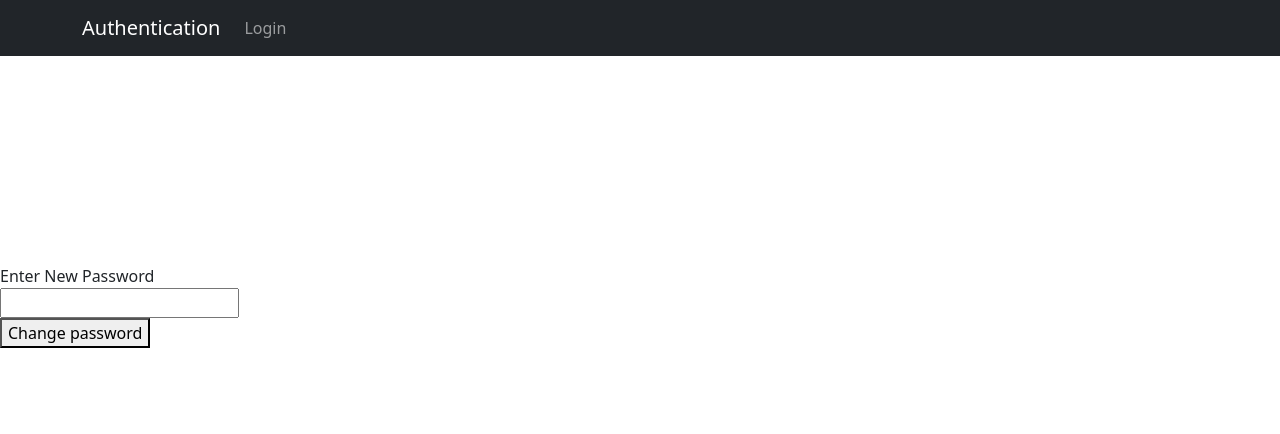
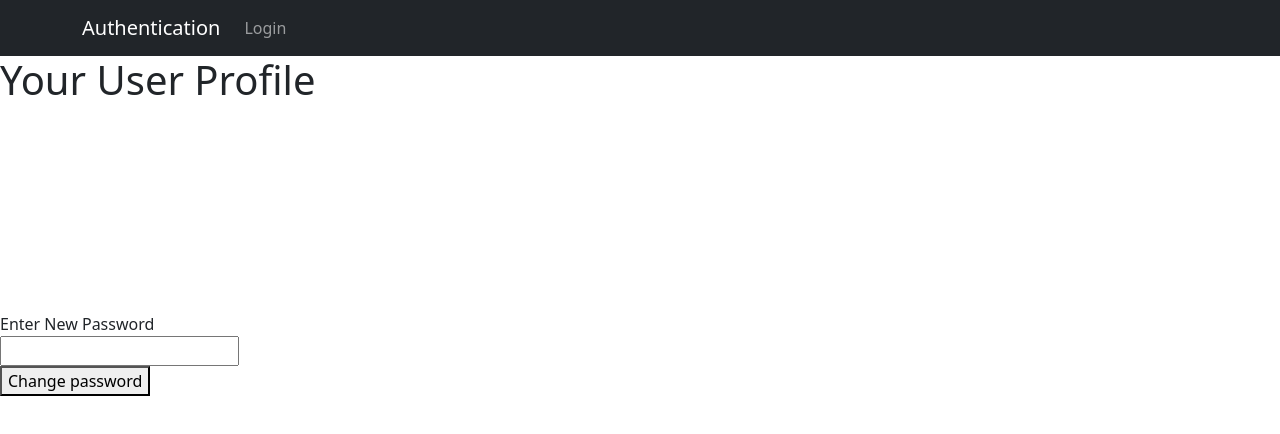
Before and after one commit to reshmalb/authentication, a React (Create React App) app in the folder login/: page /profile in a window 1280 px wide. Shown: the top 434 px of the page. Built offline with nearby package versions, Linux system fonts and the light colour scheme.

Commit message:
change password

```diff
--- a/login/src/Pages/Profile.js
+++ b/login/src/Pages/Profile.js
@@ -32,7 +32,9 @@ const Profile= ()=>{
     return (
 
         <div  justifyContent="center">
- <form style={{
+
+            <h1 style={{fontSize:"17", fontStyle:"bold"}}> Your User Profile</h1>
+      <form style={{
             width:"200px",
             height:"300px",
             marginTop:"100px",
```
